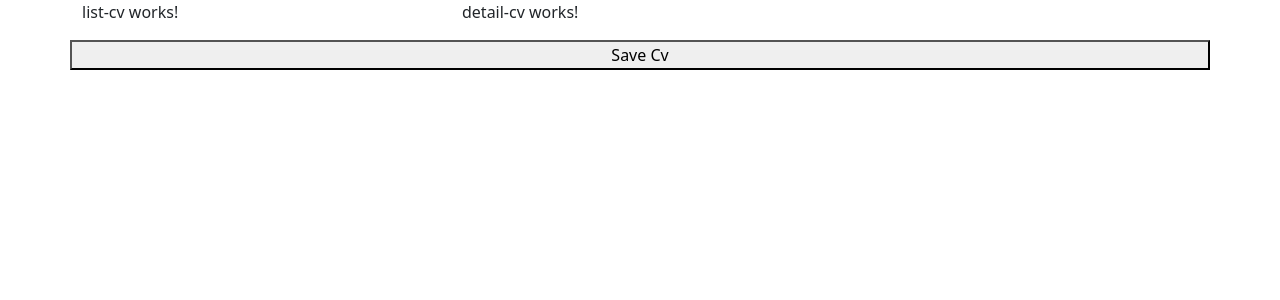
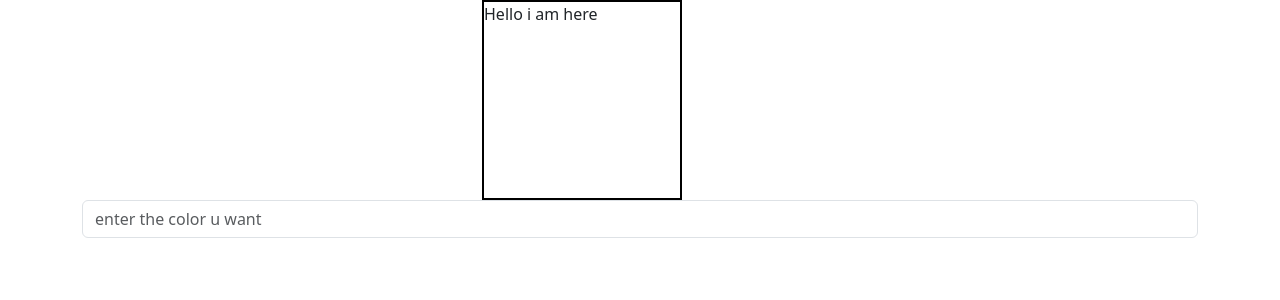
Before and after one commit to akramLh005/Angular-Project-RT4, an Angular app: page / in a window 1280 px wide. Shown: the top 300 px of the page. Built offline with nearby package versions, Linux system fonts and the light colour scheme.

Commit message:
creating a div that changes his color based on typing in an input label

```diff
--- a/src/app/app.component.html
+++ b/src/app/app.component.html
@@ -1 +1,3 @@
-<app-cv></app-cv>
+<app-first-test></app-first-test>
+
+<!--<app-cv></app-cv>-->
--- a/src/app/app.module.ts
+++ b/src/app/app.module.ts
@@ -8,6 +8,7 @@ import { CvComponent } from './cvTech/cv/cv.component';
 import { ListCvComponent } from './cvTech/list-cv/list-cv.component';
 import { ItemComponent } from './cvTech/item/item.component';
 import { DetailCvComponent } from './cvTech/detail-cv/detail-cv.component';
+import { FirstTestComponent } from './first-test/first-test.component';
 
 @NgModule({
   declarations: [
@@ -15,7 +16,8 @@ import { DetailCvComponent } from './cvTech/detail-cv/detail-cv.component';
     CvComponent,
     ListCvComponent,
     ItemComponent,
-    DetailCvComponent
+    DetailCvComponent,
+    FirstTestComponent
   ],
   imports: [
     BrowserModule,
--- /dev/null
+++ b/src/app/first-test/first-test.component.css
@@ -0,0 +1,8 @@
+div {
+  width: 200px;
+  height: 200px;
+  margin-left: 400px;
+  border: 2px solid black;
+
+
+}
--- /dev/null
+++ b/src/app/first-test/first-test.component.html
@@ -0,0 +1,6 @@
+<div [style.background-color]="color" > Hello i am here </div>
+<input #inputColor (change)="changeColor(inputColor)"
+       type="text"
+       placeholder="enter the color u want"
+       class="form-control"
+>
--- /dev/null
+++ b/src/app/first-test/first-test.component.ts
@@ -0,0 +1,15 @@
+import { Component } from '@angular/core';
+
+@Component({
+  selector: 'app-first-test',
+  templateUrl: './first-test.component.html',
+  styleUrls: ['./first-test.component.css']
+})
+export class FirstTestComponent {
+  color='white';
+  changeColor(input: any){
+    this.color=input.value;
+    input.value='';
+  }
+
+}
```
Also changed, not shown: 1 other file (tests, documents, lock files or other folders).
